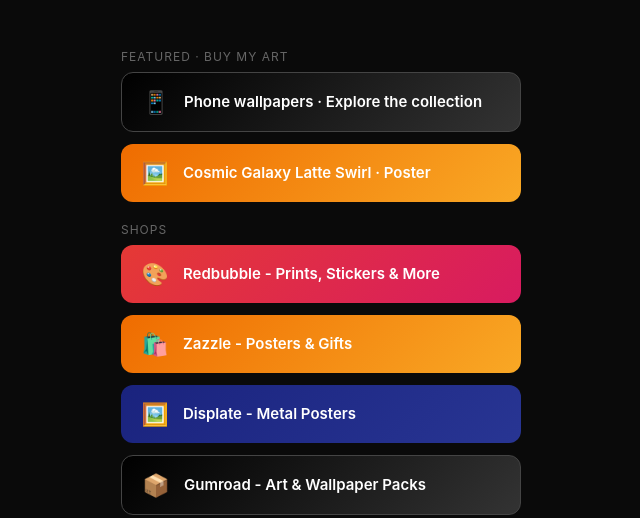
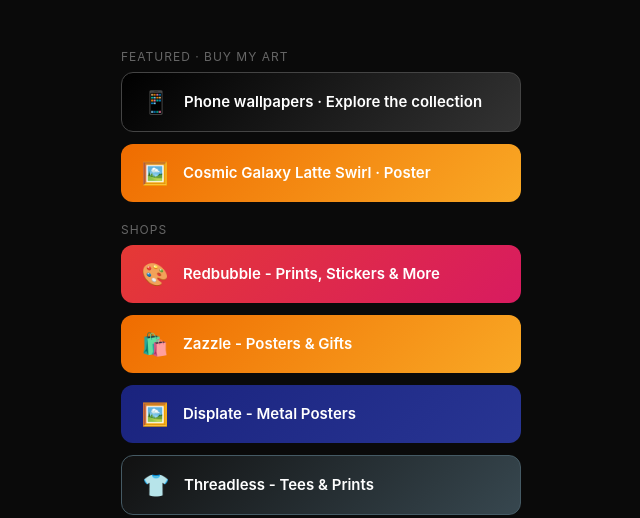
Before and after one commit to MongLong0214/monglong-links, a plain HTML site: page index.html in a window 1280 px wide. Shown: the part 282-800 px from the top of the page, without its empty margins (319-959 px from the left). Drawn offline with Linux system fonts and the light colour scheme.

Commit message:
Add files via upload

```diff
--- a/index.html
+++ b/index.html
@@ -25,6 +25,7 @@
 .dp{background:linear-gradient(135deg,#1a237e,#283593)}
 .kf{background:linear-gradient(135deg,#ff5252,#ff1744)}
 .gm{background:linear-gradient(135deg,#000,#333);border:1px solid #444}
+.th{background:linear-gradient(135deg,#111,#37474f);border:1px solid #455a64}
 .da{background:linear-gradient(135deg,#00695c,#00897b)}
 .ig{background:linear-gradient(135deg,#833ab4,#fd1d1d,#fcb045)}
 .section{color:#666;font-size:12px;text-transform:uppercase;letter-spacing:1px;margin:20px 0 8px;width:100%;max-width:400px}
@@ -48,6 +49,7 @@
 <a href="https://www.redbubble.com/people/MongLongStudio/shop" class="link rb" target="_blank" rel="noopener noreferrer"><span class="icon" aria-hidden="true">🎨</span><span>Redbubble - Prints, Stickers &amp; More</span></a>
 <a href="https://www.zazzle.com/store/monglongstudio" class="link zz" target="_blank" rel="noopener noreferrer"><span class="icon" aria-hidden="true">🛍️</span><span>Zazzle - Posters &amp; Gifts</span></a>
 <a href="https://displate.com/artist/MongLongStudio" class="link dp" target="_blank" rel="noopener noreferrer"><span class="icon" aria-hidden="true">🖼️</span><span>Displate - Metal Posters</span></a>
+<a href="https://monglongstudio.threadless.com" class="link th" target="_blank" rel="noopener noreferrer"><span class="icon" aria-hidden="true">👕</span><span>Threadless - Tees &amp; Prints</span></a>
 <a href="https://weplay0628.gumroad.com" class="link gm" target="_blank" rel="noopener noreferrer"><span class="icon" aria-hidden="true">📦</span><span>Gumroad - Art &amp; Wallpaper Packs</span></a>
 <a href="https://ko-fi.com/monglongs/shop" class="link kf" target="_blank" rel="noopener noreferrer"><span class="icon" aria-hidden="true">☕</span><span>Ko-fi - Digital Art Packs</span></a>
 </div>
```
